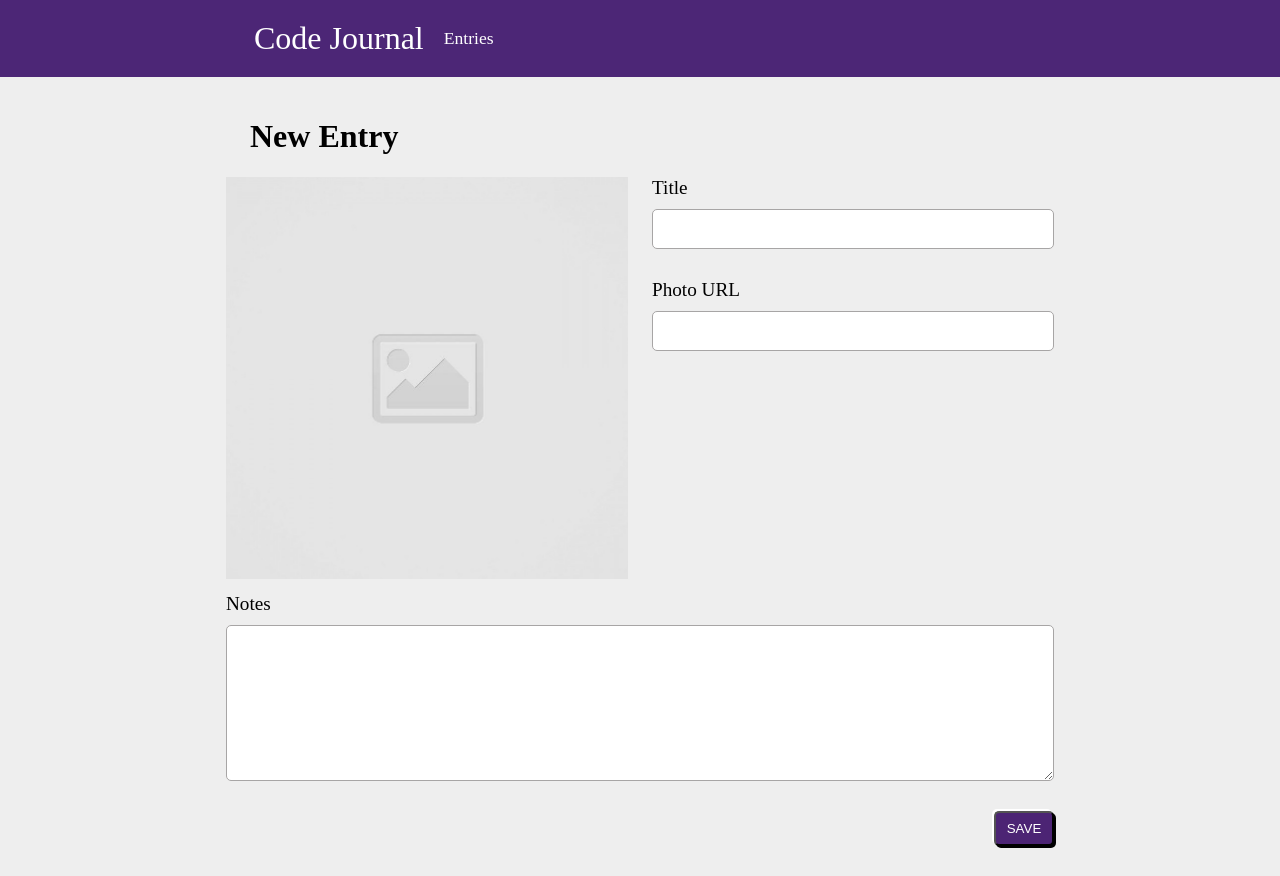
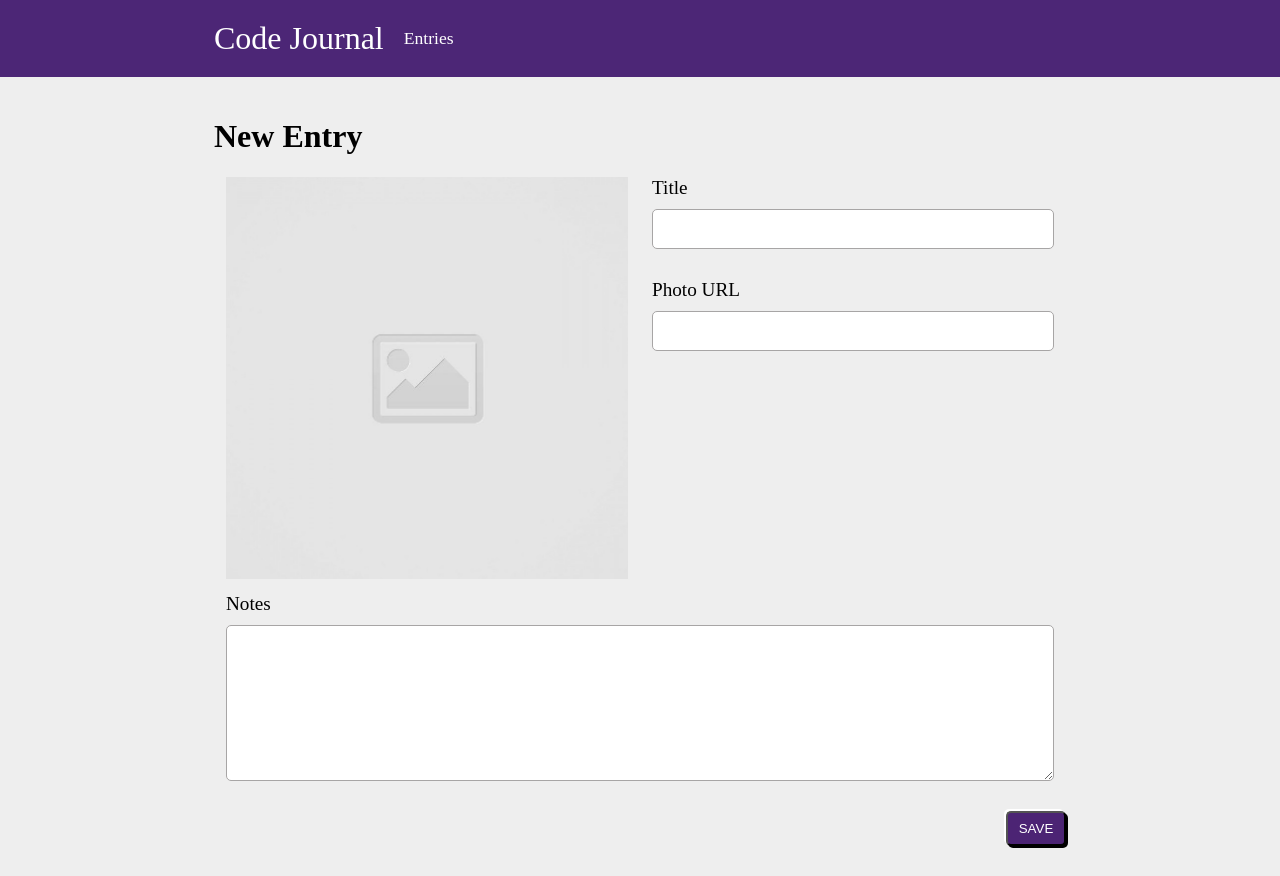
Before and after one commit to lindsay-jin/code-journal, a website: page index.html in a window 1280 px wide. Drawn offline with Linux system fonts and the light colour scheme.

Commit message:
fixed css layout. #4

```diff
--- a/css/layout.css
+++ b/css/layout.css
@@ -41,9 +41,4 @@ img {
   .column-half {
     width: 50%;
   }
-
-  .bottom-row,
-  h1 {
-    padding: 0 0.75rem;
-  }
 }
--- a/css/styles.css
+++ b/css/styles.css
@@ -23,10 +23,6 @@ nav {
   justify-content: space-between;
   margin-top: 20px;
   align-items: center;
-}
-
-h1 {
-  padding: 0 2.25rem;
 }
 
 .new-button {
@@ -140,3 +136,7 @@ input {
   width: 90px;
   height: 30px;
 }
+
+ul {
+  padding: 0;
+}
```
